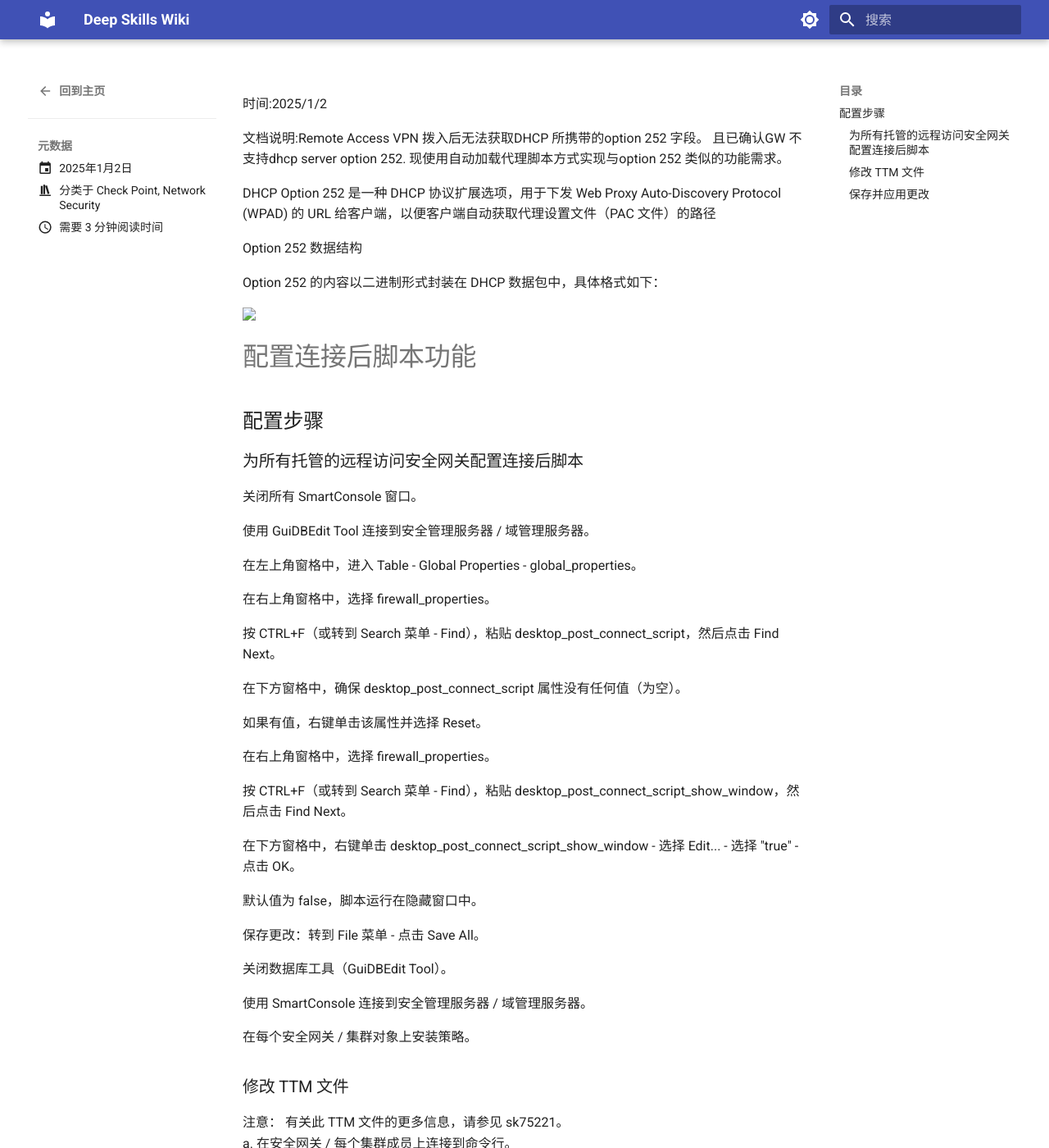
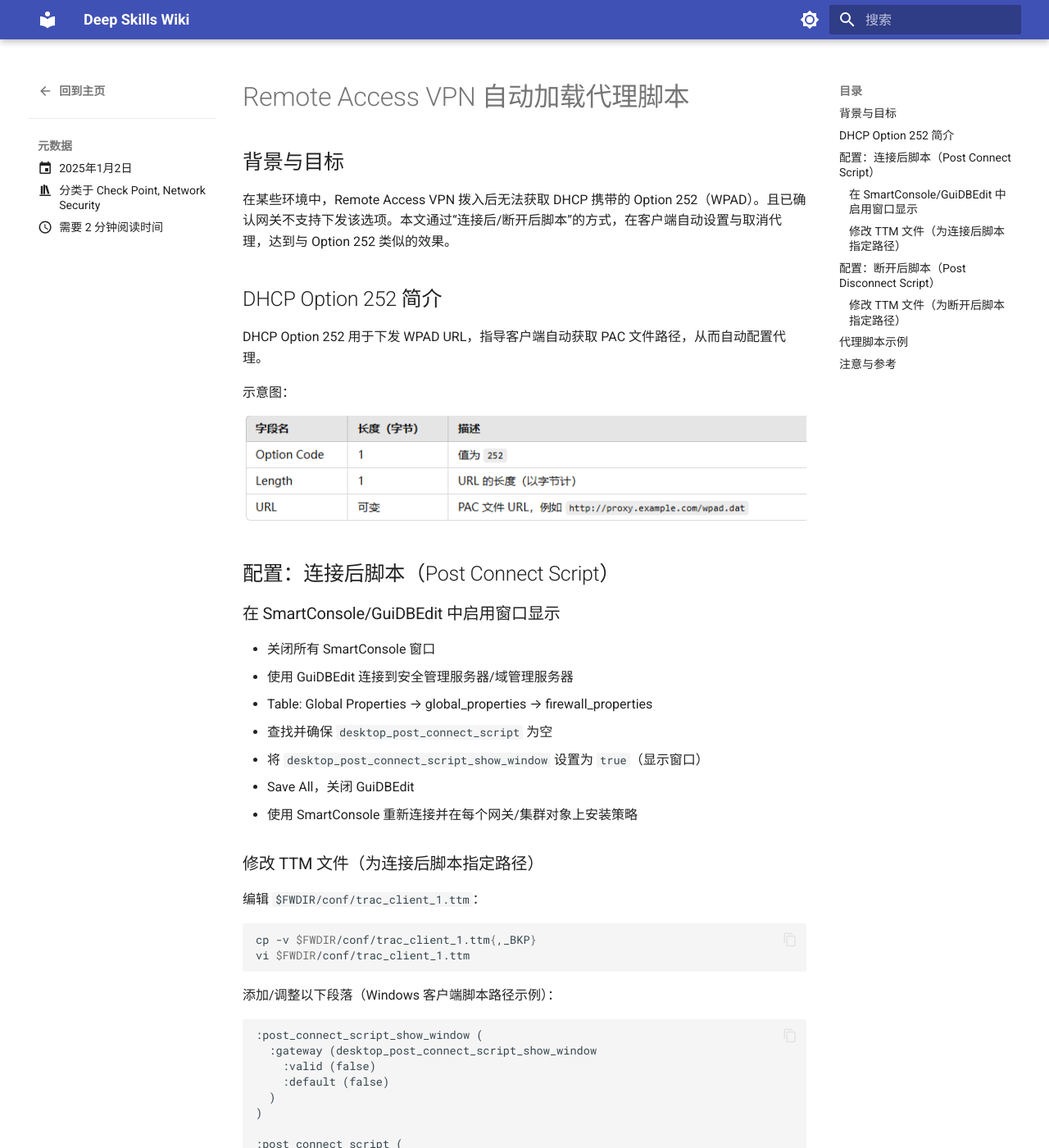
Before and after one commit to XP-55/xp-55.github.io, an MkDocs documentation site: the page built from docs/blog/posts/remote-access-vpn-auto-proxy-20250102.md, in a window 1280 px wide and 1400 px high. Shown: the whole window at 82% size. Built offline with MkDocs 1.6.1 and Material for MkDocs 9.7.7, drawn with Linux system fonts in a browser that asks for light colours; some of the changed text lies outside the part shown.

Commit message:
Format: polish Remote Access VPN post (headings, code blocks, images)

````diff
--- a/docs/blog/posts/remote-access-vpn-auto-proxy-20250102.md
+++ b/docs/blog/posts/remote-access-vpn-auto-proxy-20250102.md
@@ -6,239 +6,151 @@
 title: Remote Access VPN 自动加载代理脚本
 ---
 
-时间:2025/1/2
+## 背景与目标
 
-文档说明:Remote Access VPN 拨入后无法获取DHCP 所携带的option 252 字段。 且已确认GW 不支持dhcp server option 252. 现使用自动加载代理脚本方式实现与option 252 类似的功能需求。
+在某些环境中，Remote Access VPN 拨入后无法获取 DHCP 携带的 Option 252（WPAD）。且已确认网关不支持下发该选项。本文通过“连接后/断开后脚本”的方式，在客户端自动设置与取消代理，达到与 Option 252 类似的效果。
 
-DHCP Option 252 是一种 DHCP 协议扩展选项，用于下发 Web Proxy Auto-Discovery Protocol (WPAD) 的 URL 给客户端，以便客户端自动获取代理设置文件（PAC 文件）的路径
+## DHCP Option 252 简介
 
-Option 252 数据结构
+DHCP Option 252 用于下发 WPAD URL，指导客户端自动获取 PAC 文件路径，从而自动配置代理。
 
-Option 252 的内容以二进制形式封装在 DHCP 数据包中，具体格式如下：
+示意图：
 
-<img src="remote-access-vpn-auto-proxy-20250102-assets/image1.png" id="image1">
+![Option 252 结构示意](remote-access-vpn-auto-proxy-20250102-assets/image1.png)
 
-# 配置连接后脚本功能
-## 配置步骤
-### 为所有托管的远程访问安全网关配置连接后脚本
+## 配置：连接后脚本（Post Connect Script）
 
-关闭所有 SmartConsole 窗口。
+### 在 SmartConsole/GuiDBEdit 中启用窗口显示
 
-使用 GuiDBEdit Tool 连接到安全管理服务器 / 域管理服务器。
+- 关闭所有 SmartConsole 窗口
+- 使用 GuiDBEdit 连接到安全管理服务器/域管理服务器
+- Table: Global Properties → global_properties → firewall_properties
+- 查找并确保 `desktop_post_connect_script` 为空
+- 将 `desktop_post_connect_script_show_window` 设置为 `true`（显示窗口）
+- Save All，关闭 GuiDBEdit
+- 使用 SmartConsole 重新连接并在每个网关/集群对象上安装策略
 
-在左上角窗格中，进入 Table - Global Properties - global_properties。
+### 修改 TTM 文件（为连接后脚本指定路径）
 
-在右上角窗格中，选择 firewall_properties。
+编辑 `$FWDIR/conf/trac_client_1.ttm`：
 
-按 CTRL+F（或转到 Search 菜单 - Find），粘贴 desktop_post_connect_script，然后点击 Find Next。
+```bash
+cp -v $FWDIR/conf/trac_client_1.ttm{,_BKP}
+vi $FWDIR/conf/trac_client_1.ttm
+```
 
-在下方窗格中，确保 desktop_post_connect_script 属性没有任何值（为空）。
+添加/调整以下段落（Windows 客户端脚本路径示例）：
 
-如果有值，右键单击该属性并选择 Reset。
-
-在右上角窗格中，选择 firewall_properties。
-
-按 CTRL+F（或转到 Search 菜单 - Find），粘贴 desktop_post_connect_script_show_window，然后点击 Find Next。
-
-在下方窗格中，右键单击 desktop_post_connect_script_show_window - 选择 Edit... - 选择 "true" - 点击 OK。
-
-默认值为 false，脚本运行在隐藏窗口中。
-
-保存更改：转到 File 菜单 - 点击 Save All。
-
-关闭数据库工具（GuiDBEdit Tool）。
-
-使用 SmartConsole 连接到安全管理服务器 / 域管理服务器。
-
-在每个安全网关 / 集群对象上安装策略。
-
-### 修改 TTM 文件
-
-注意： 有关此 TTM 文件的更多信息，请参见 sk75221。<br>a. 在安全网关 / 每个集群成员上连接到命令行。<br>b. 登录到 Expert 模式。<br>c. 备份当前的 $FWDIR/conf/trac_client_1.ttm 文件：
-
-cp -v $FWDIR/conf/trac_client_1.ttm{,_BKP}
-
-编辑当前的 $FWDIR/conf/trac_client_1.ttm 文件：
-
-vi $FWDIR/conf/trac_client_1.ttm
-
+```
 :post_connect_script_show_window (
-
-:gateway (desktop_post_connect_script_show_window
-
-                                :valid (false)
-
-:default (false)
-
- )
-
+  :gateway (desktop_post_connect_script_show_window
+    :valid (false)
+    :default (false)
+  )
 )
 
 :post_connect_script (
+  :gateway (desktop_post_connect_script
+    :valid (false)
+    :default ("C:\connection_proxy.bat")
+  )
+)
+```
 
-:gateway (desktop_post_connect_script
+保存并验证：
 
-                                :valid (false)
+```bash
+vpn check_ttm $FWDIR/conf/trac_client_1.ttm
+```
 
-:default ("C:\connection_proxy.bat")
+验证示意：
 
- )
+![TTM 验证示意](remote-access-vpn-auto-proxy-20250102-assets/image2.png)
 
-)
+> 说明：新设置在客户端下一次连接网关时生效。
 
-备注： 修改完成后可通过命令检查配置是否正确
+## 配置：断开后脚本（Post Disconnect Script）
 
-“vpn check_ttm /opt/CPsuite-R81.20/fw1/conf/trac_client_1.ttm”
+### 修改 TTM 文件（为断开后脚本指定路径）
 
-<img src="remote-access-vpn-auto-proxy-20250102-assets/image2.png" id="image2">
+在 `$FWDIR/conf/trac_client_1.ttm` 中增加：
 
-### 保存并应用更改
-
-保存 TTM 文件的修改。
-
-在 SmartConsole 中，向安全网关或集群成员安装策略。
-
-注意： 新设置将在远程访问 VPN 客户端下一次连接到安全网关或集群成员时生效。
-
-# 配置断开连接后的脚本功能
-## 2.1. 配置步骤
-### 在安全网关上准备
-
-在每个适用的安全网关或集群成员上执行以下步骤：
-
-连接到安全网关或集群成员的命令行。
-
-登录到 Expert 模式。
-
-备份当前的 $FWDIR/conf/trac_client_1.ttm 文件。
-
-### 修改 TTM 文件
-
-为了配置断开连接后的脚本功能，在当前的 $FWDIR/conf/trac_client_1.ttm 文件中添加以下部分：
-
+```
 :post_disconnect_script_show_window (
-
-    :gateway (desktop_post_disconnect_script_show_window
-
-        :valid (false)
-
-        :default (false)
-
-    )
-
+  :gateway (desktop_post_disconnect_script_show_window
+    :valid (false)
+    :default (false)
+  )
 )
 
 :post_disconnect_script (
-
-    :gateway (desktop_post_disconnect_script
-
-        :valid (false)
-
-        :default ("C:\disconnection_proxy.bat")
-
-    )
-
+  :gateway (desktop_post_disconnect_script
+    :valid (false)
+    :default ("C:\disconnection_proxy.bat")
+  )
 )
 
 :post_disconnect_mode (
+  :gateway (desktop_post_disconnect_mode
+    :valid (false)
+    :default (1)
+  )
+)
+```
 
-    :gateway (desktop_post_disconnect_mode
+参数说明：
 
-        :valid (false)
+- `post_disconnect_script_show_window`: 是否显示脚本窗口（true/false，默认 false）
+- `post_disconnect_script`: 客户端的脚本路径（默认空）
+- `post_disconnect_mode`: 0=禁用；1=仅用户发起事件运行；2=所有事件运行
 
-        :default (1)
+保存后在 SmartConsole 安装策略使之生效。
 
-    )
+## 代理脚本示例
 
-)
+connection_proxy.bat（连接后启用代理）：
 
-### 保存并应用更改
-
-保存 TTM 文件的修改。
-
-在 SmartConsole 中，向安全网关或集群成员安装策略。
-
-注意： 新设置将在远程访问 VPN 客户端下一次连接到安全网关或集群成员时生效。
-
-### 配置详情
-
-post_disconnect_script_show_window
-
-默认值： true 或 false。
-
-设置为 true 显示脚本窗口。
-
-设置为 false（默认）隐藏脚本窗口。
-
-post_disconnect_script
-
-默认值： 客户端计算机上的脚本路径。
-
-默认值为空字符串。
-
-post_disconnect_mode
-
-默认值： 0。
-
-可能值：
-
-0 - 功能禁用（默认）。
-
-1 - 仅用户发起的事件会运行脚本。
-
-2 - 所有事件都会运行脚本。
-
-# 代理脚本编写
-## connection_proxy.bat脚本文件内容
-
-【@echo off
-
+```bat
+@echo off
 REM VPN 连接后配置代理
 
 echo 正在设置代理...
 
 REM 设置代理服务器地址
-
 set PROXY_URL=http://192.168.66.152:7890
 
 REM 启用代理
-
 reg add "HKCU\Software\Microsoft\Windows\CurrentVersion\Internet Settings" /v ProxyEnable /t REG_DWORD /d 1 /f
-
 reg add "HKCU\Software\Microsoft\Windows\CurrentVersion\Internet Settings" /v ProxyServer /t REG_SZ /d %PROXY_URL% /f
 
 echo 代理已启用。
+pause
+```
 
-Pause】
+![连接后脚本示意](remote-access-vpn-auto-proxy-20250102-assets/image3.png)
 
-<img src="remote-access-vpn-auto-proxy-20250102-assets/image3.png" id="image3">
+disconnection_proxy.bat（断开后禁用代理）：
 
-## disconnection_proxy.bat脚本文件内容
-
-【
-
+```bat
 @echo off
-
 REM VPN 断开时取消代理
 
 echo 正在取消代理...
 
 REM 禁用代理
-
 reg add "HKCU\Software\Microsoft\Windows\CurrentVersion\Internet Settings" /v ProxyEnable /t REG_DWORD /d 0 /f
-
 reg delete "HKCU\Software\Microsoft\Windows\CurrentVersion\Internet Settings" /v ProxyServer /f
 
 echo 代理已取消。
+pause
+```
 
-Pause】
+![断开脚本示意](remote-access-vpn-auto-proxy-20250102-assets/image4.png)
 
-<img src="remote-access-vpn-auto-proxy-20250102-assets/image4.png" id="image4">
+## 注意与参考
 
-备注： 编写好的脚本可批量通过GPO或者借助其它第三方桌管工具将文件推送致客户端特定的目录下。
+- 脚本以用户级权限运行；如在 Windows 登录前进行 Secure Domain Login，则不支持运行连接后脚本。
+- 可通过 GPO 或第三方桌管工具将脚本批量下发到客户端指定目录。
+- 参考：sk180657 “Client is not compatible with the connected gateway.”、Configuring Post Connect Scripts
 
-备注：
-
-参考 sk180657 - "Client is not compatible with the connected gateway." error message shows
-
-参考Configuring Post Connect Scripts
+—
````
